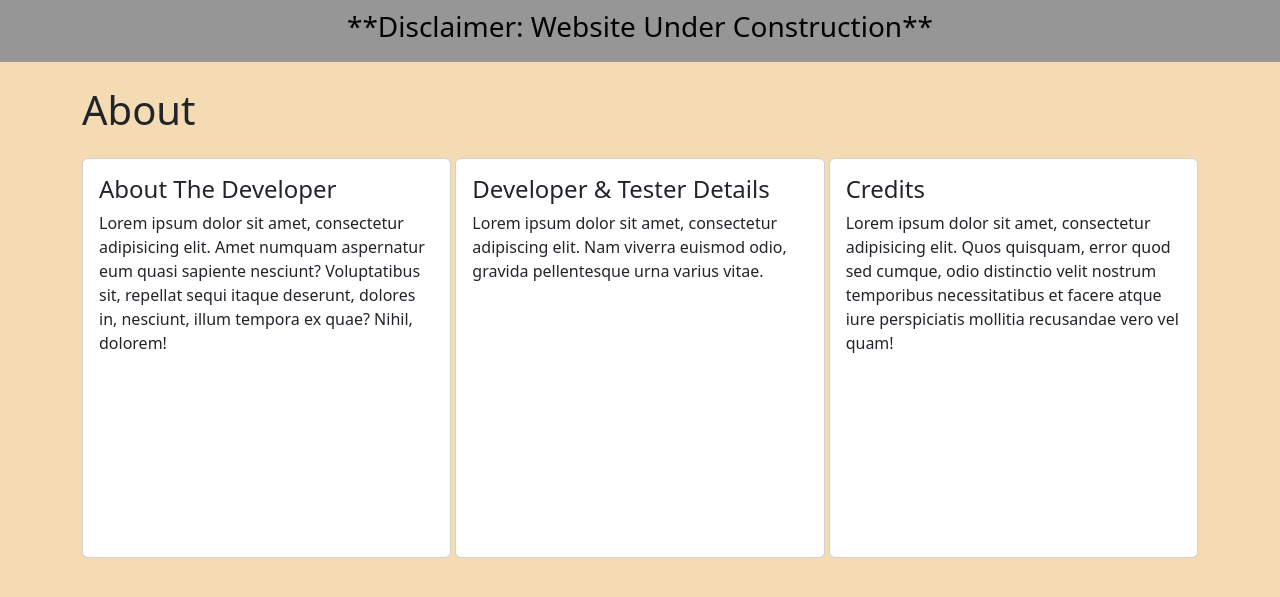
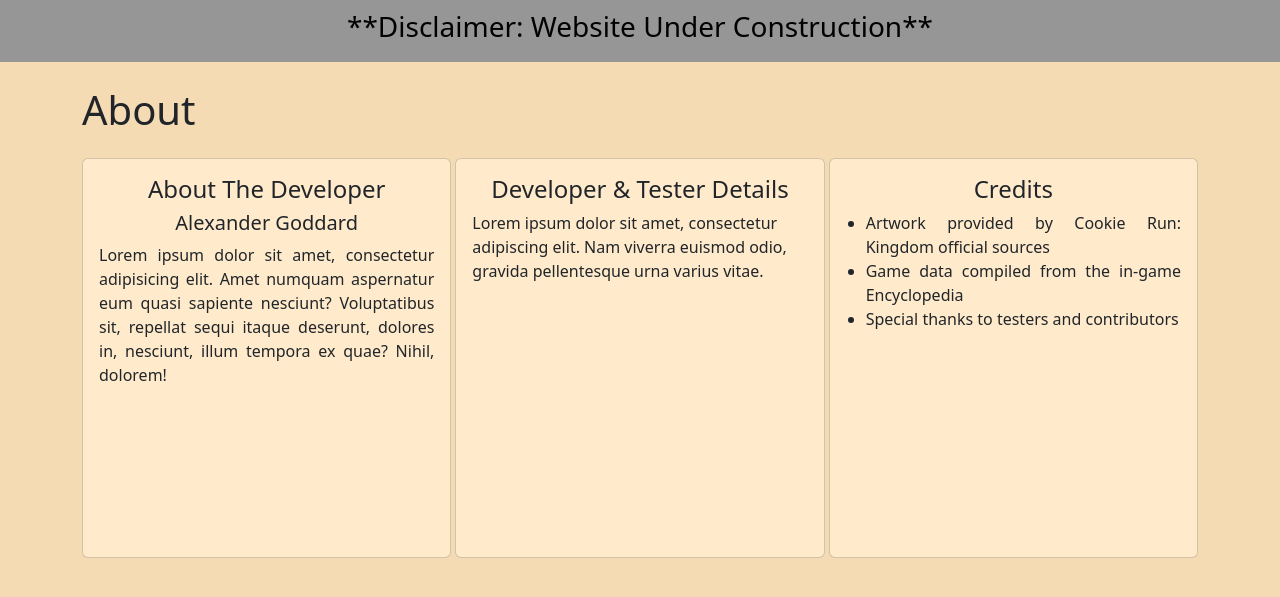
Before and after one commit to vxriantz/Flask_Web, a Flask app: page /about in a window 1280 px wide. Shown: the part 56-653 px from the top of the page. Run offline with Flask 3, Linux system fonts and the light colour scheme; some libraries are stand-ins or nearby versions.

Commit message:
editing the css of the pages for better aesthetics

```diff
--- a/website/templates/about.html
+++ b/website/templates/about.html
@@ -9,17 +9,18 @@
 
   <style>
   .scroll-card {
-    height: 400px; /* or whatever you want */
+    height: 400px;
     overflow-y: auto;
   }
 </style>
 
 <div class="row g-1"> <!-- g-1 reduces Bootstrap gutter spacing -->
   <div class="col-sm-4">
-    <div class="card scroll-card">
+    <div class="card scroll-card" style="background-color: #FFEBCC;">
       <div class="card-body">
-        <h4>About The Developer</h4>
-        <p>Lorem ipsum dolor sit amet, consectetur adipisicing elit. Amet numquam
+        <h4 style="text-align: center;">About The Developer</h4>
+        <h5 style="text-align: center;">Alexander Goddard</h5>
+        <p style="text-align: justify;">Lorem ipsum dolor sit amet, consectetur adipisicing elit. Amet numquam
           aspernatur eum quasi sapiente nesciunt? Voluptatibus sit, repellat sequi itaque deserunt,
           dolores in, nesciunt, illum tempora ex quae? Nihil, dolorem!</p>
       </div>
@@ -27,22 +28,24 @@
   </div>
 
   <div class="col-sm-4">
-    <div class="card scroll-card">
+    <div class="card scroll-card" style="background-color: #FFEBCC;">
       <div class="card-body">
-        <h4>Developer & Tester Details</h4>
-        <p>Lorem ipsum dolor sit amet, consectetur adipiscing elit. Nam viverra euismod
+        <h4 style="text-align: center;">Developer & Tester Details</h4>
+        <p style="text-align: jutify;">Lorem ipsum dolor sit amet, consectetur adipiscing elit. Nam viverra euismod
           odio, gravida pellentesque urna varius vitae.</p>
       </div>
     </div>
   </div>
 
   <div class="col-sm-4">
-    <div class="card scroll-card">
+    <div class="card scroll-card" style="background-color: #FFEBCC;">
       <div class="card-body">
-        <h4>Credits</h4>
-        <p>Lorem ipsum dolor sit amet, consectetur adipisicing elit. Quos quisquam, error
-          quod sed cumque, odio distinctio velit nostrum temporibus necessitatibus et facere atque iure
-          perspiciatis mollitia recusandae vero vel quam!</p>
+        <h4 style="text-align: center;">Credits</h4>
+         <ul style="text-align: justify; padding-left: 20px; margin-bottom: 0;">
+          <li>Artwork provided by Cookie Run: Kingdom official sources</li>
+          <li>Game data compiled from the in-game Encyclopedia</li>
+          <li>Special thanks to testers and contributors</li>
+        </ul>
       </div>
     </div>
   </div>
--- a/website/templates/template.html
+++ b/website/templates/template.html
@@ -22,6 +22,13 @@
                 color: #000000;
                 padding: 10px;
                 text-align: center;
+            }
+            .combat_type .toc {
+              position: sticky;
+              top: 80px; /* does not cover nav bar */
+            }
+            .combat_type .content-section {
+              padding-left: 1rem;
             }
         </style>
     </head>
```
